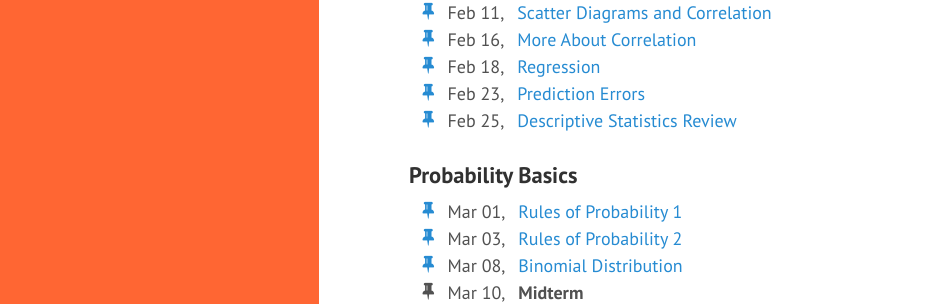
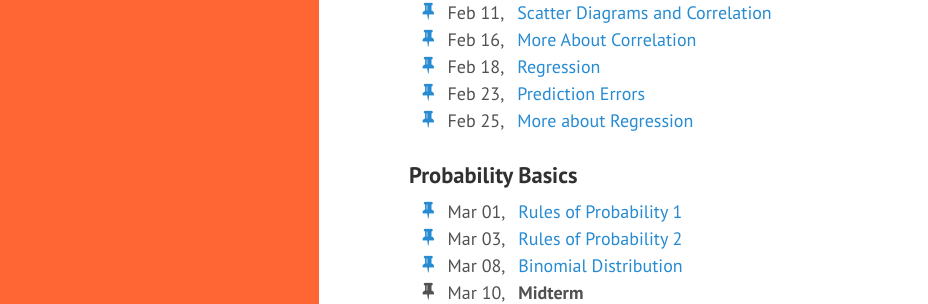
Before and after one commit to gastonstat/relic-stat2, a Jekyll site: the page built from lectures/index.md, in a window 1280 px wide and 900 px high, scrolled down 349 px. Shown: the part 151-455 px from the top of the window, without its empty margins (5-933 px from the left). Built offline with Jekyll 4.4.1, drawn with Linux system fonts in a browser that asks for light colours; nearby versions of some CDN libraries.

Commit message:
calendar: changed 'descriptive stats review' by 'more about regression'

```diff
--- a/lectures/index.md
+++ b/lectures/index.md
@@ -50,7 +50,7 @@ Tentative Calendar, Spring 2016
     <a href="10-prediction-errors"><i class="fa-li fa fa-thumb-tack"></i></a> Feb 23, &nbsp;&nbsp;<a href="https://docs.google.com/presentation/d/1KSws7X-9jr1YWtJwPUmdnooodMqBMzRLjDWhsgq04Iw/pub?start=false&loop=false&delayms=3000" target="_blank">Prediction Errors</a>
   </li>
   <li>
-    <a href="11-descriptive-review"><i class="fa-li fa fa-thumb-tack"></i></a> Feb 25, &nbsp;&nbsp;<a href="">Descriptive Statistics Review</a>
+    <a href="10-prediction-errors"><i class="fa-li fa fa-thumb-tack"></i></a> Feb 25, &nbsp;&nbsp;<a href="https://docs.google.com/presentation/d/1KSws7X-9jr1YWtJwPUmdnooodMqBMzRLjDWhsgq04Iw/pub?start=false&loop=false&delayms=3000" target="_blank">More about Regression</a>
   </li>
 </ul>
 
```
